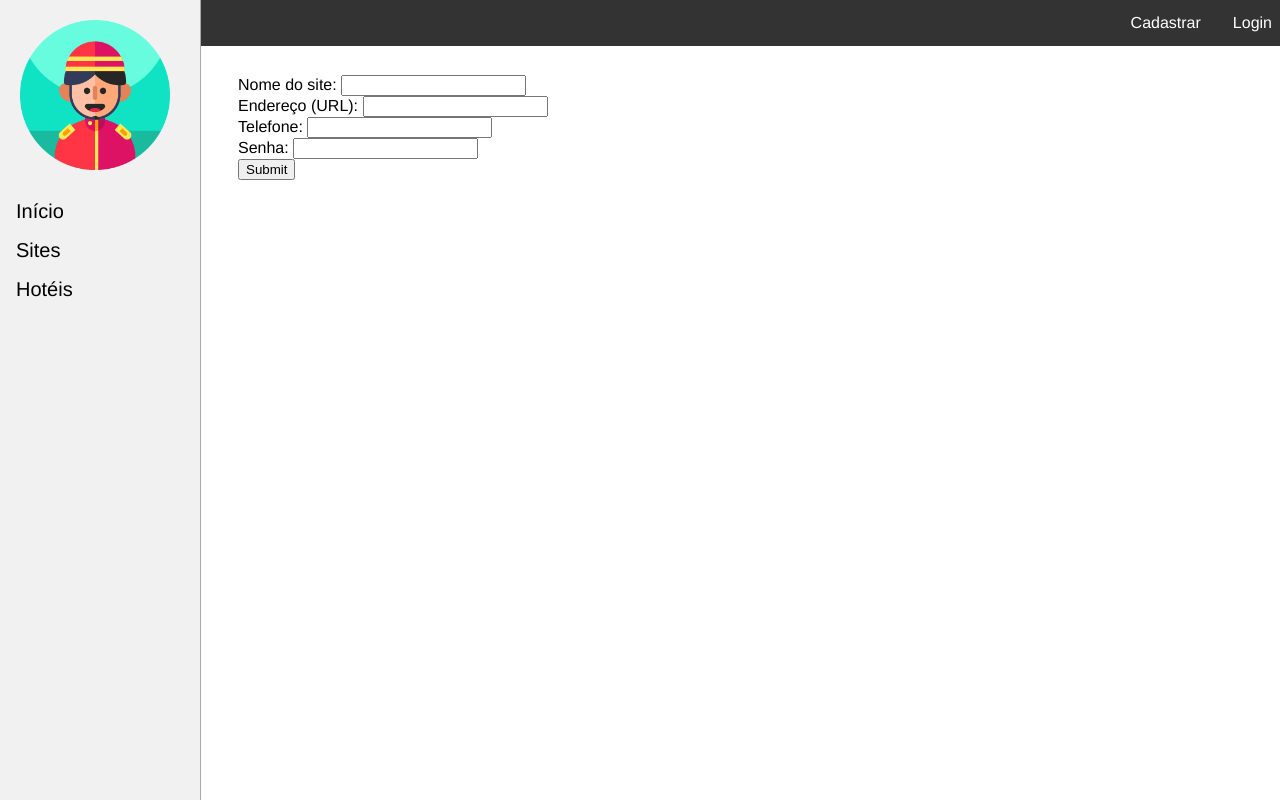
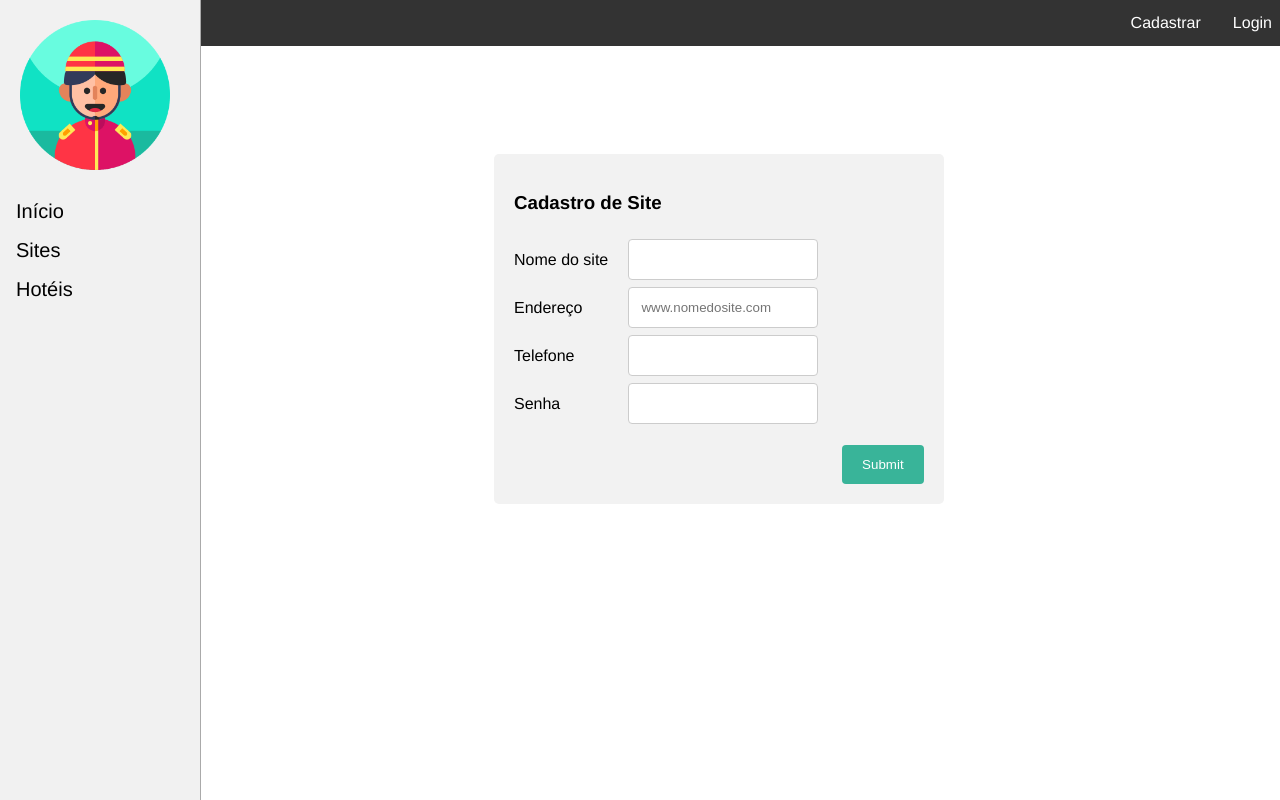
Before and after one commit to joaovicmendes/dsw2-trabalho, a Flask app: page /cadastrar/site in a window 1280 px wide. Run offline with Flask 2, Linux system fonts and the light colour scheme.

Commit message:
Forms de login e cadastro agora bonitinhos

```diff
--- a/site/flaskblog/static/styles/main.css
+++ b/site/flaskblog/static/styles/main.css
@@ -17,8 +17,62 @@ th {
     padding-top: 12px;
     padding-bottom: 12px;
     text-align: left;
-    background-color: #32c9a8;
+    background-color: #39b499;
     color: white;
+}
+
+.input_text, select, textarea {
+    width: 100%;
+    padding: 12px;
+    border: 1px solid #ccc;
+    border-radius: 4px;
+    resize: vertical;
+}
+
+label {
+    padding: 12px 12px 12px 0;
+    display: inline-block;
+}
+
+input[type=submit] {
+    background-color: #39b499;
+    color: white;
+    margin-top: 20px;
+    padding: 12px 20px;
+    border: none;
+    border-radius: 4px;
+    cursor: pointer;
+    float: right;
+}
+
+input[type=submit]:hover {
+    background-color: #238671;
+}
+
+.container {
+    margin-top: 15%;
+    margin-left: 25%;
+    width: 40%;
+    border-radius: 5px;
+    background-color: #f2f2f2;
+    padding: 20px;
+}
+
+.col-25 {
+    float: left;
+    width: 25%;
+    margin-top: 6px;
+}
+
+.col-75 {
+    float: left;
+    width: 40%;
+    margin-top: 6px;
+}
+.row:after {
+    content: "";
+    display: table;
+    clear: both;
 }
 
 
@@ -36,7 +90,6 @@ th {
     overflow-x: hidden;
     padding-top: 20px;
 }
-
 .side_menu a {
     padding: 6px 8px 6px 16px;
     text-decoration: none;
@@ -50,7 +103,7 @@ th {
     padding: 8px 16px;
     text-decoration: none;
 }
-.side_menu  a:hover {
+.side_menu a:hover {
     background-color: #555;
     color: white;
 }
@@ -92,6 +145,7 @@ th {
     overflow: hidden;
     background-color: #333;
 }
+
 .main {
     margin-left: 220px; /* Same as the width of the sidenav */
     margin-top: 75px; /* Same as the width of the sidenav */
--- a/site/flaskblog/templates/cadastro_site.html
+++ b/site/flaskblog/templates/cadastro_site.html
@@ -1,21 +1,29 @@
 {% extends "layout.html" %}
 {% block content %}
 <div class="main">
-
-    <form method="post">
-        <label for="nome">Nome do site:</label>
-        <input id="nome" name="nome" required />
-        <br>
-        <label for="endereco">Endereço (URL):</label>
-        <input id="endereco" name="endereco" required />
-        <br>
-        <label for="telefone">Telefone:</label>
-        <input id="telefone" name="telefone" required />
-        <br>
-        <label for="senha">Senha:</label>
-        <input id="senha" name="senha" type="password" required />
-        <br>
-        <button type="submit">Submit</button>
-    </form>
+    <div class="container">
+        <form method="post">
+            <h3>Cadastro de Site</h3>
+            <div class="row">
+                <label for="nome" class="col-25">Nome do site</label>
+                <input id="nome"  class="col-75 input_text" name="nome" required />
+            </div>
+            <div class="row">
+                <label for="endereco" class="col-25">Endereço</label>
+                <input id="endereco"  class="col-75 input_text" placeholder="www.nomedosite.com" name="endereco" required />
+            </div>
+            <div class="row">
+                <label for="telefone" class="col-25">Telefone</label>
+                <input id="telefone"  class="col-75 input_text" name="telefone" required />
+            </div>
+            <div class="row">
+                <label for="senha" class="col-25">Senha</label>
+                <input id="senha"  class="col-75 input_text" name="senha" type="password" required />
+            </div>
+            <div class="row">
+                <input type="submit"></input>
+            </div>
+        </form>
+    </div>
 </div>
 {% endblock content %}
--- a/site/flaskblog/templates/layout.html
+++ b/site/flaskblog/templates/layout.html
@@ -24,7 +24,7 @@
         </ul>
     </div>
     <div class="side_menu">
-        <img src="static/Otelo.png" style="padding-left:20px;" width="150"> </li>
+        <img src="/static/Otelo.png" style="padding-left:20px;" width="150"> </li>
         <ul>
             <br>
             <li><a href="/">Início</a></li>
```
Also changed, not shown: site/flaskblog/templates/cadastro_hotel.html (+22 -13 lines), site/flaskblog/templates/cadastro_promocao.html (+25 -14 lines), site/flaskblog/templates/login.html (+16 -7 lines).
